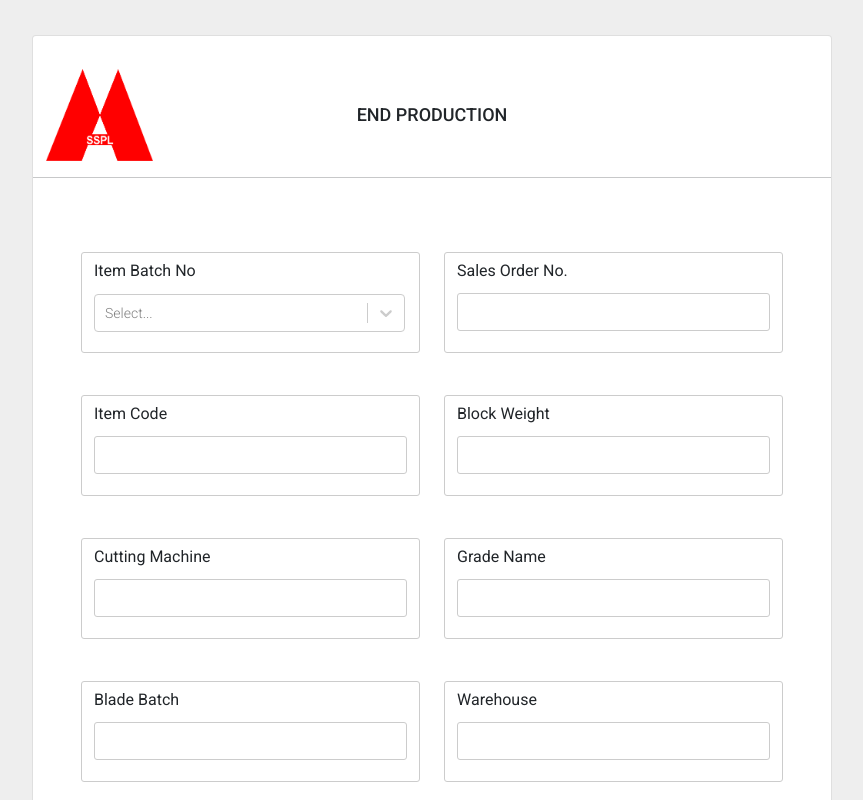
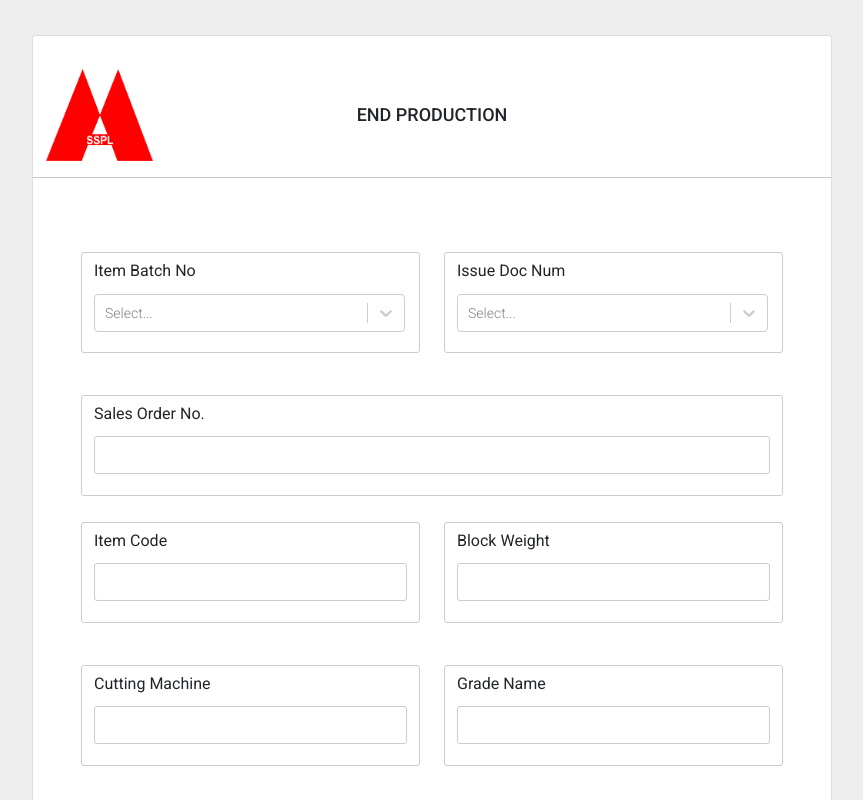
Before and after one commit to KanishkaReddy080101/MSSPL, a Next.js app: page /end-production in a window 1280 px wide. Shown: the top 800 px of the page, without its empty margins (208-1071 px from the left). Built offline with nearby package versions, Linux system fonts and the light colour scheme; no server answers.

Commit message:
changed the sales order, issue doc num,, batch no color and search form type

```diff
--- a/src/Components/Productionend/ConfirmationResponse.js
+++ b/src/Components/Productionend/ConfirmationResponse.js
@@ -10,11 +10,10 @@ const ConfirmationResponse = ({ data, onOK }) => {
       const lineDetailRows = [];
       for (let index = 0; index < lineDetails.length; index++) {
         const result = lineDetails[index];
-        const isLastRow = index === lineDetails.length - 1;
         lineDetailRows.push(
           <tr key={index} className={index === lineDetails.length - 1 ? "last-row" : ""}>
             <td>{result.FinishGood}</td>
-            <td className={isLastRow ? "last-cell" : ""}>{result.GoodsReceiptBatchNo}</td>
+            <td className="last-cell">{result.GoodsReceiptBatchNo}</td>
             <td>{result.BIN}</td>
             <td>{result.Dia}</td>
             <td>{result.Thickness}</td>
--- a/src/Components/Productionend/ProductionEnd.js
+++ b/src/Components/Productionend/ProductionEnd.js
@@ -516,8 +516,24 @@ const handleIssueDocNumChange = async (selectedIssueDocNum) => {
             />
             </div>
           </div>
+          <div className="col">
+            <div className="form-control mb-3">
+              <label htmlFor="issueDocNum">Issue Doc Num</label>
+              <Select
+                id="issueDocNum"
+                instanceId="issueDocNum"
+                className="select-form-control select-dropdown"
+                options={issueDocNumOptions}
+                value={selectedIssueDocNum}
+                onChange={handleIssueDocNumChange}
+                isSearchable={true}
+              />
+              </div>
+            </div>
           {/* {console.log(batchOccurrenceCount, 'batchoccrcont')} */}
-          <div className="col">
+
+        </div>
+        <div className="col">
           <div className="form-control mb-3">
               <label htmlFor="floatingInputBin">Sales Order No.</label>
               <input
@@ -529,23 +545,6 @@ const handleIssueDocNumChange = async (selectedIssueDocNum) => {
               />
             </div>
           </div>
-        </div>
-{selectedBatchNoOption && (
-            <div className="col">
-            <div className="form-control mb-3">
-              <label htmlFor="issueDocNum">Issue Doc Num</label>
-              <Select
-                id="issueDocNum"
-                instanceId="issueDocNum"
-                className="select-dropdown"
-                options={issueDocNumOptions}
-                value={selectedIssueDocNum}
-                onChange={handleIssueDocNumChange}
-                isSearchable={true}
-              />
-              </div>
-            </div>
-          )}
         <div className="row pb-3">
           <div className="col">
             <div className="form-control mb-3">
--- a/src/Components/Searchform/Searchform.js
+++ b/src/Components/Searchform/Searchform.js
@@ -7,7 +7,7 @@ const Searchform = () => {
   const [warehouseOptions, setWareHouseOptions] = useState([]);
   const [typeOptions, setTypeOptions] = useState([
     { value: 'FLATS', label: 'FLATS' },
-    { value: 'Round', label: 'Round' },
+    { value: 'ROUNDS', label: 'ROUNDS' },
   ]);
   const [gradeOptions, setGradeOptions] = useState([]);
   const [binOptions, setBinOptions] = useState([]);
```
